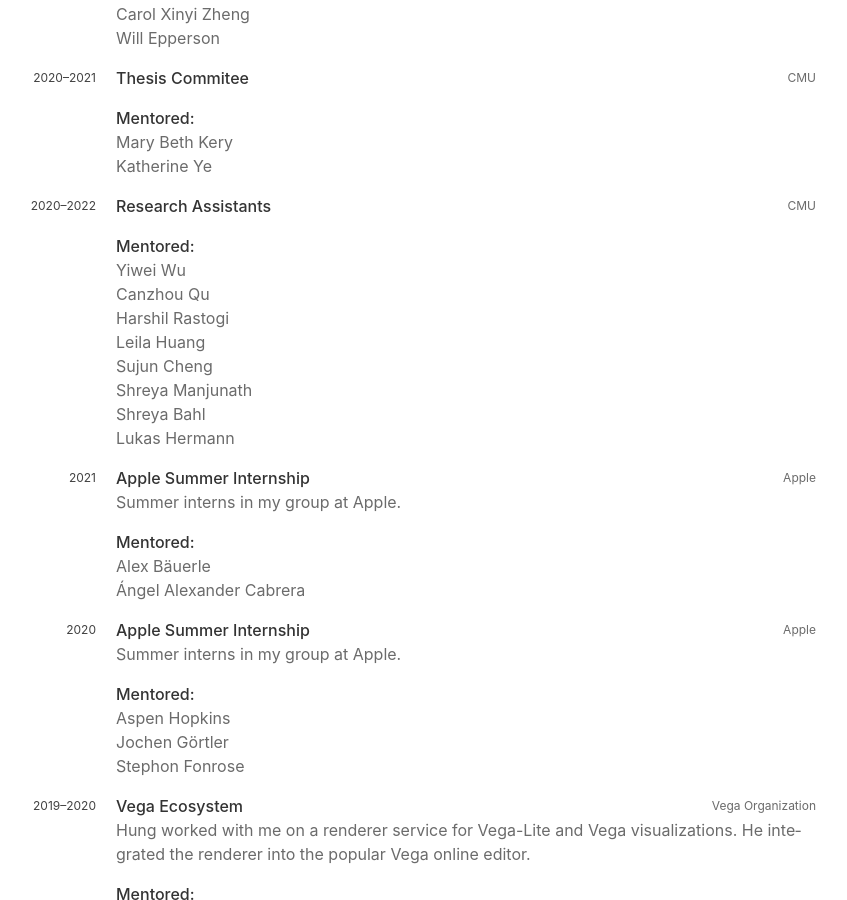
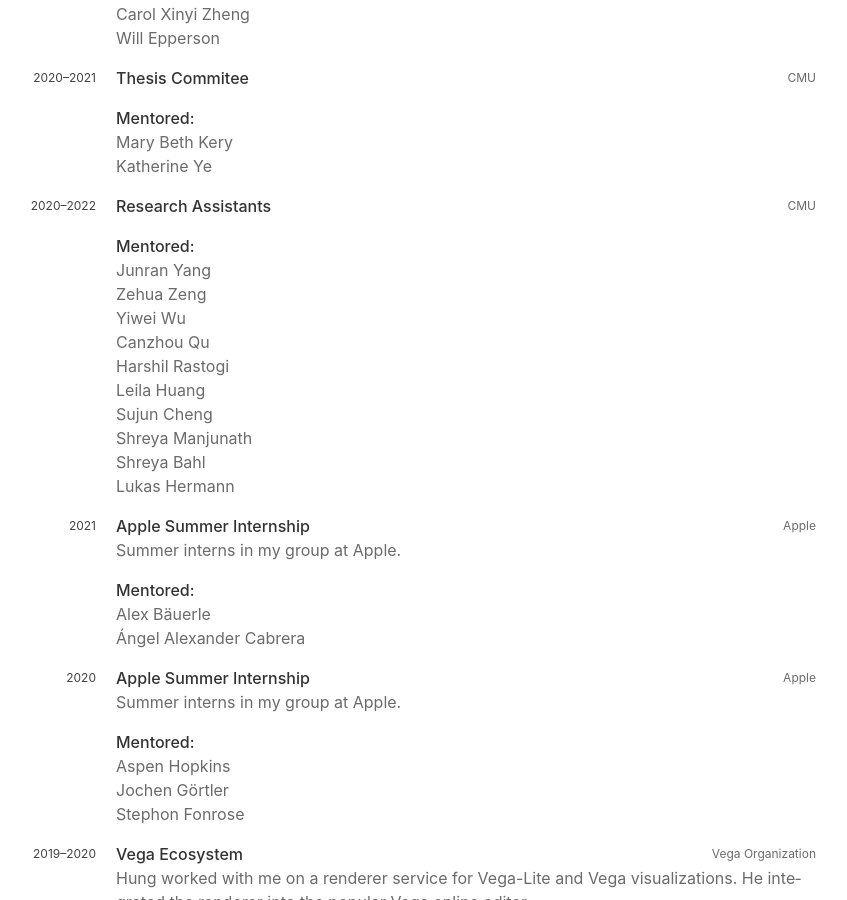
Before and after one commit to domoritz/domoritz.github.io, a Jekyll site: the page built from cv.html, in a window 1280 px wide and 900 px high, scrolled down 6294 px. Shown: the whole window, without its empty margins (224-1071 px from the left). Built offline with Jekyll 4.4.1, drawn with Linux system fonts in a browser that asks for light colours.

Commit message:
Add Zehua and Junran to mentorship

```diff
--- a/_data/mentoring.yml
+++ b/_data/mentoring.yml
@@ -16,6 +16,8 @@
   year: 2020-2022
   location: CMU
   who:
+    - Junran Yang
+    - Zehua Zeng
     - Yiwei Wu
     - Canzhou Qu
     - Harshil Rastogi
```
